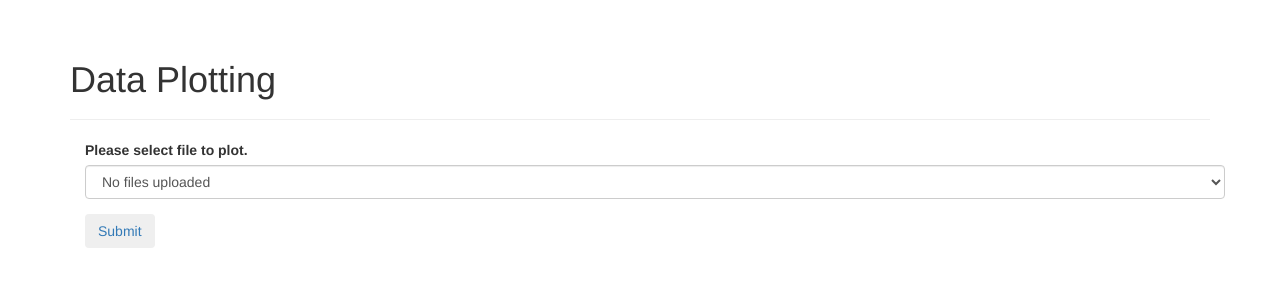
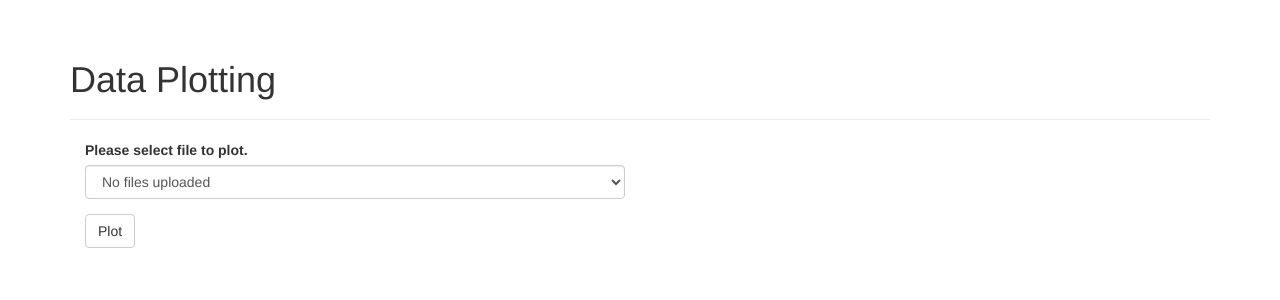
Before and after one commit to evert-platform/evertbase, a Flask app: page /plotlyplotting in a window 1280 px wide. Shown: the part 52-352 px from the top of the page. Run offline with Flask 2, Linux system fonts and the light colour scheme; some libraries are stand-ins or nearby versions.

Commit message:
bootstrap styling of forms

```diff
--- a/app/templates/plot.html
+++ b/app/templates/plot.html
@@ -7,7 +7,7 @@
 			$(function() {
 			  $('a#process_input').on('click', function() {
 				$.getJSON('/_plotdata', {
-				  plotdata: $('select[name="select"]').val(),
+				  plotdata: $('select[name="select"]').val()
 				}, function(data) {
 				    var $plotarea = $('#plotarea');
 				    $plotarea.empty();
@@ -24,11 +24,12 @@
 <div class="page-header">
     <h1>Data Plotting</h1>
 </div>
-    <div class="container">
-         <form class='form form-group' enctype="multipart/form-data" action="" method="post" role="form">
-            {{ wtf.quick_form(form) }}
-            <a href="#" id="process_input"><button class="btn btn-secondary form-row">Submit</button></a>
-
+    <div class="container col-md-6 col-sm-6 col-lg-6">
+         <form class='form' enctype="multipart/form-data" action="" method="post" role="form">
+             <div class="form-group">
+                {{ wtf.quick_form(form) }}
+             </div>
+             <input type="submit" class="btn btn-default" id='Submit' value="Plot">
          </form>
     </div>
 <div id="plotarea">
--- a/app/templates/plugins.html
+++ b/app/templates/plugins.html
@@ -5,5 +5,8 @@
     <div class="page-header">
         <h1>Available plugins</h1>
     </div>
-    {{ wtf.quick_form(form) }}
+    <div class="container col-sm-6 col-md-6 col-lg-6">
+        {{ wtf.quick_form(form) }}
+    </div>
+
 {% endblock %}
```
Also changed, not shown: app/templates/uploads.html (+5 -2 lines).
